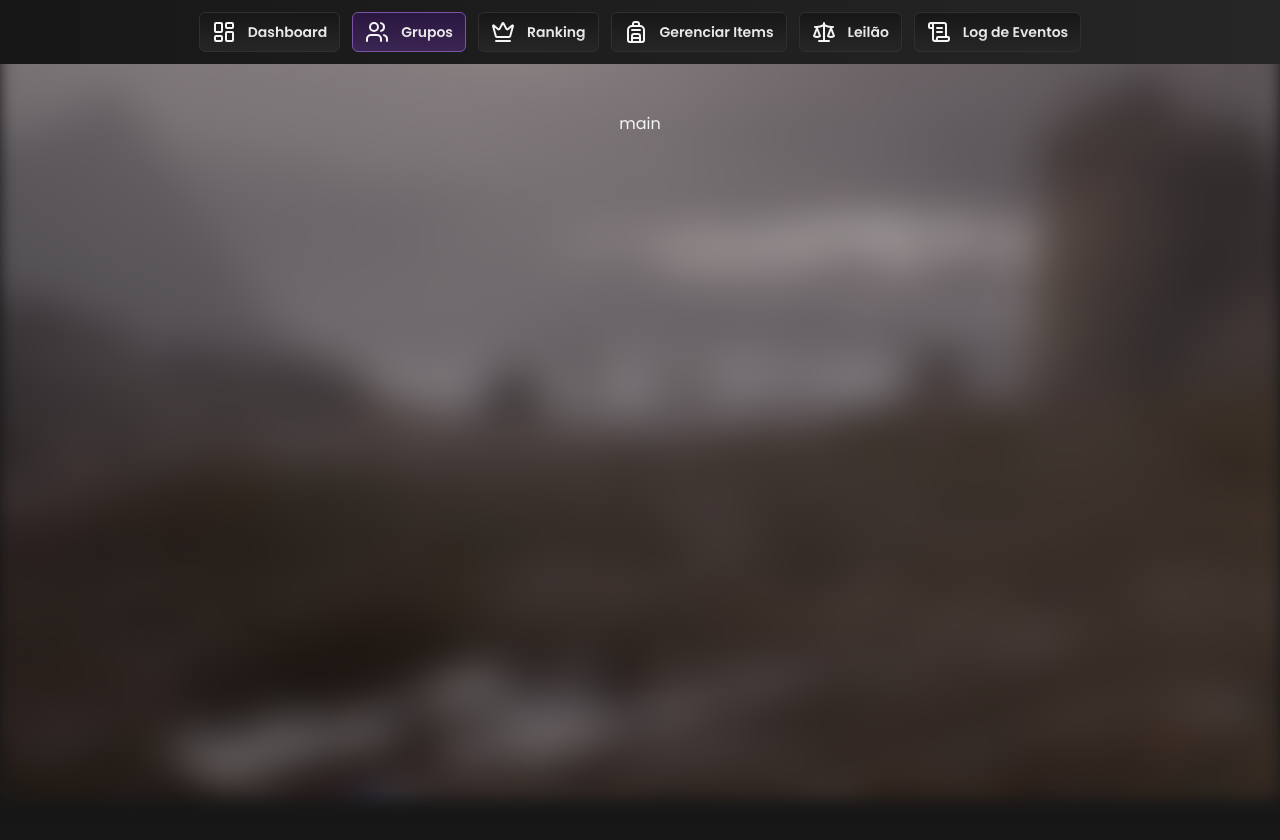
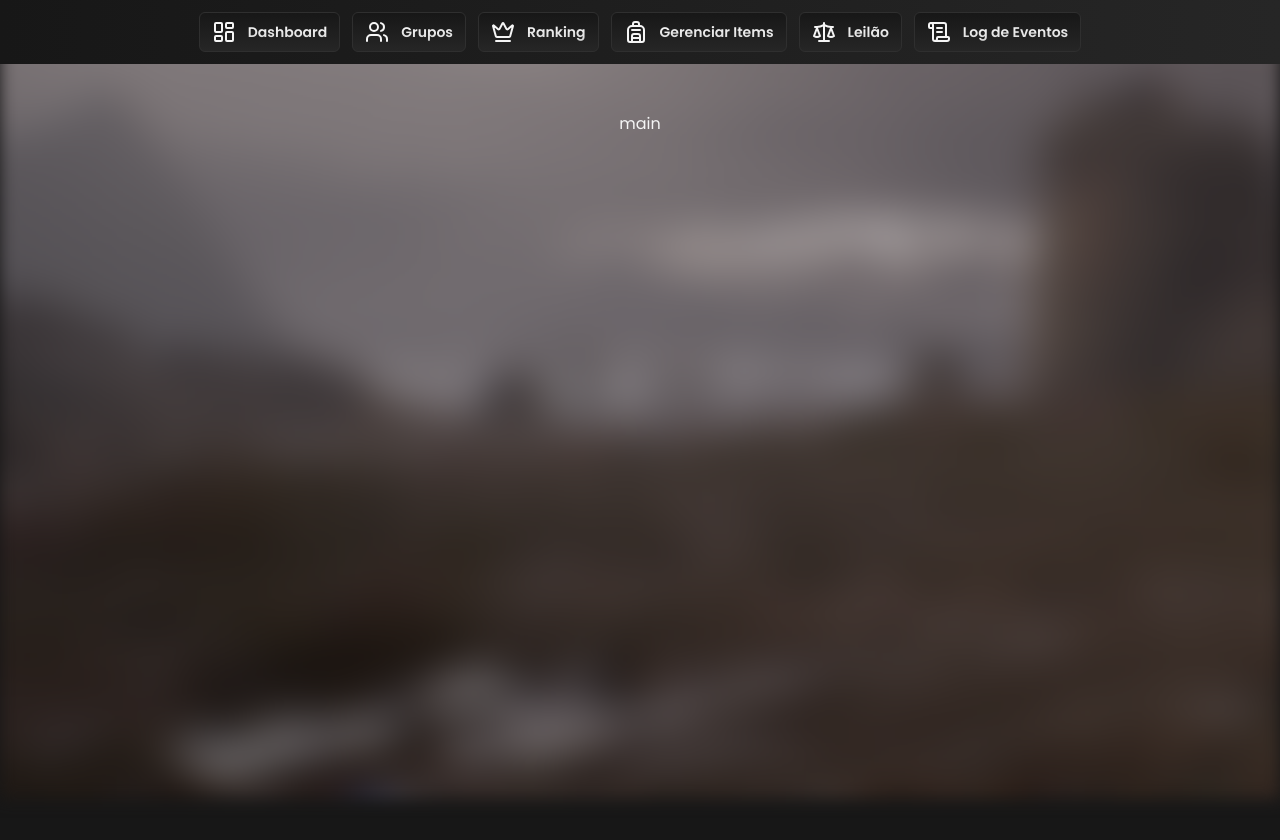
Before and after one commit to HenriqueFLTorres/death-wish-guild, a Next.js app: page / in a window 1280 px wide. Shown: the top 840 px of the page. Built offline with nearby package versions, Linux system fonts and the light colour scheme.

Commit message:
fix - navlinks styling not being dynamic

```diff
--- a/src/components/global/Navbar.tsx
+++ b/src/components/global/Navbar.tsx
@@ -1,3 +1,5 @@
+"use client"
+
 import {
   Backpack,
   Crown,
@@ -7,8 +9,9 @@ import {
   ScrollText,
   Users,
 } from "lucide-react"
+import Link from "next/link"
+import { usePathname } from "next/navigation"
 
-import Link from "next/link"
 import { buttonVariants } from "@/components/ui/button"
 import { cn } from "@/lib/utils"
 
@@ -42,7 +45,7 @@ const links: NavegationLink[] = [
   {
     icon: Scale,
     label: "Leilão",
-    path: "/leilão",
+    path: "/leilao",
   },
   {
     icon: ScrollText,
@@ -51,7 +54,10 @@ const links: NavegationLink[] = [
   },
 ]
 
-const Navbar = () => (
+const Navbar = () => {
+  const pathname = usePathname()
+
+  return (
     <nav className="flex h-16 w-full items-center justify-around bg-gradient-to-r from-neutral-900 to-neutral-800">
       <ul className="flex gap-3">
         {links.map(({ icon: Icon, label, path }) => (
@@ -59,7 +65,7 @@ const Navbar = () => (
             <Link
               className={cn(
                 buttonVariants({
-                variant: label === "Grupos" ? "default" : "secondary",
+                  variant: pathname.includes(path) ? "default" : "secondary",
                 })
               )}
               href={path}
@@ -74,5 +80,6 @@ const Navbar = () => (
       </ul>
     </nav>
   )
+}
 
 export { Navbar }
```
Lines whose indentation alone changed are shown as unchanged.
